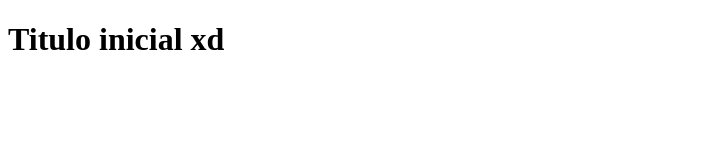
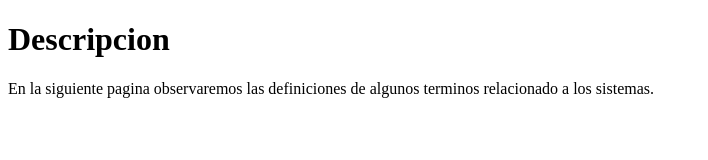
Before and after one commit to johng1t0/Actividad_Git_Github, a plain HTML site: page index.html in a window 1280 px wide. Shown: the whole page, without its empty margins (0-708 px from the left). Drawn offline with Linux system fonts and the light colour scheme.

Commit message:
se cambio el titulo inicial, se agrego un subtitulo par ala cantidad de 1 ademas de un parrafo

```diff
--- a/index.html
+++ b/index.html
@@ -3,9 +3,10 @@
 <head>
     <meta charset="UTF-8">
 
-    <title>pagina inicial</title>
+    <title>Glosario de Terminos de sistemas</title>
 </head>
 <body>
-    <h1>Titulo inicial xd</h1>
+    <h1>Descripcion</h1>
+    <p1>En la siguiente pagina observaremos las definiciones de algunos terminos relacionado a los sistemas.</p1>
 </body>
 </html>
```
